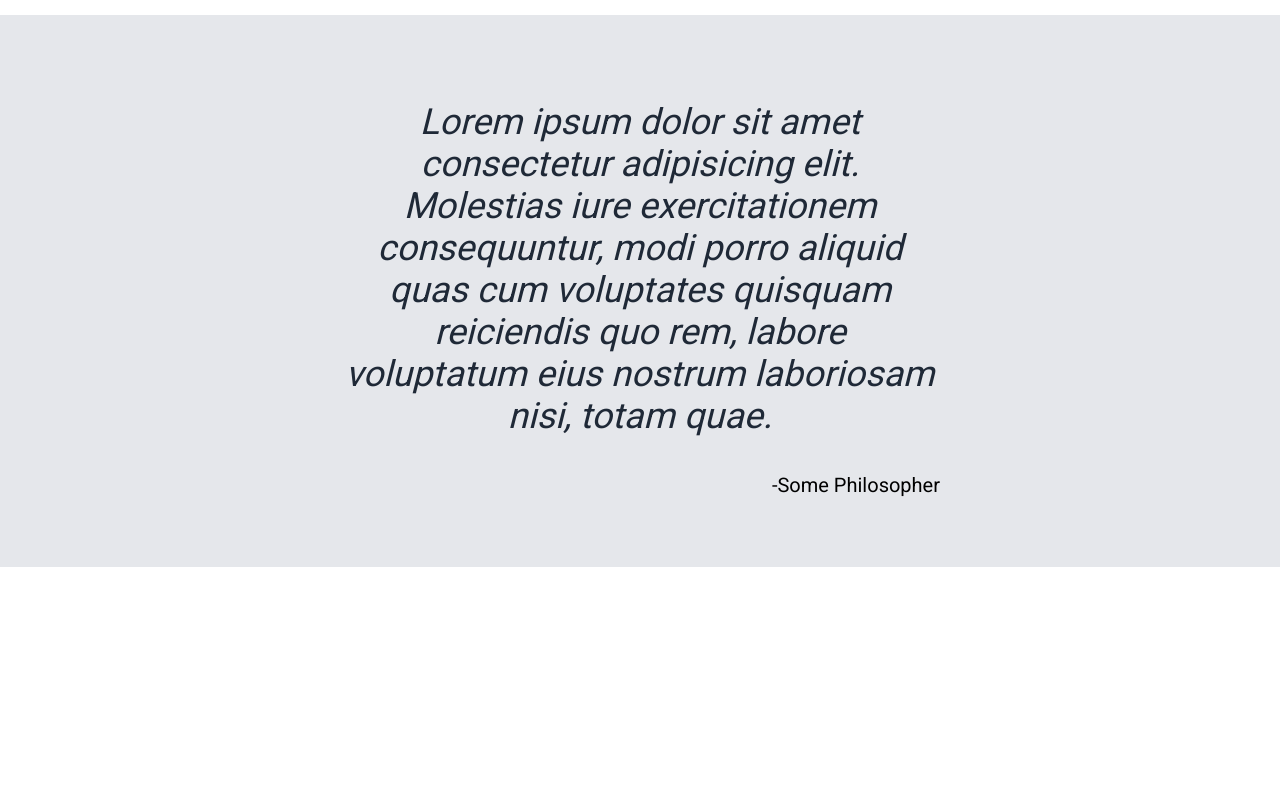
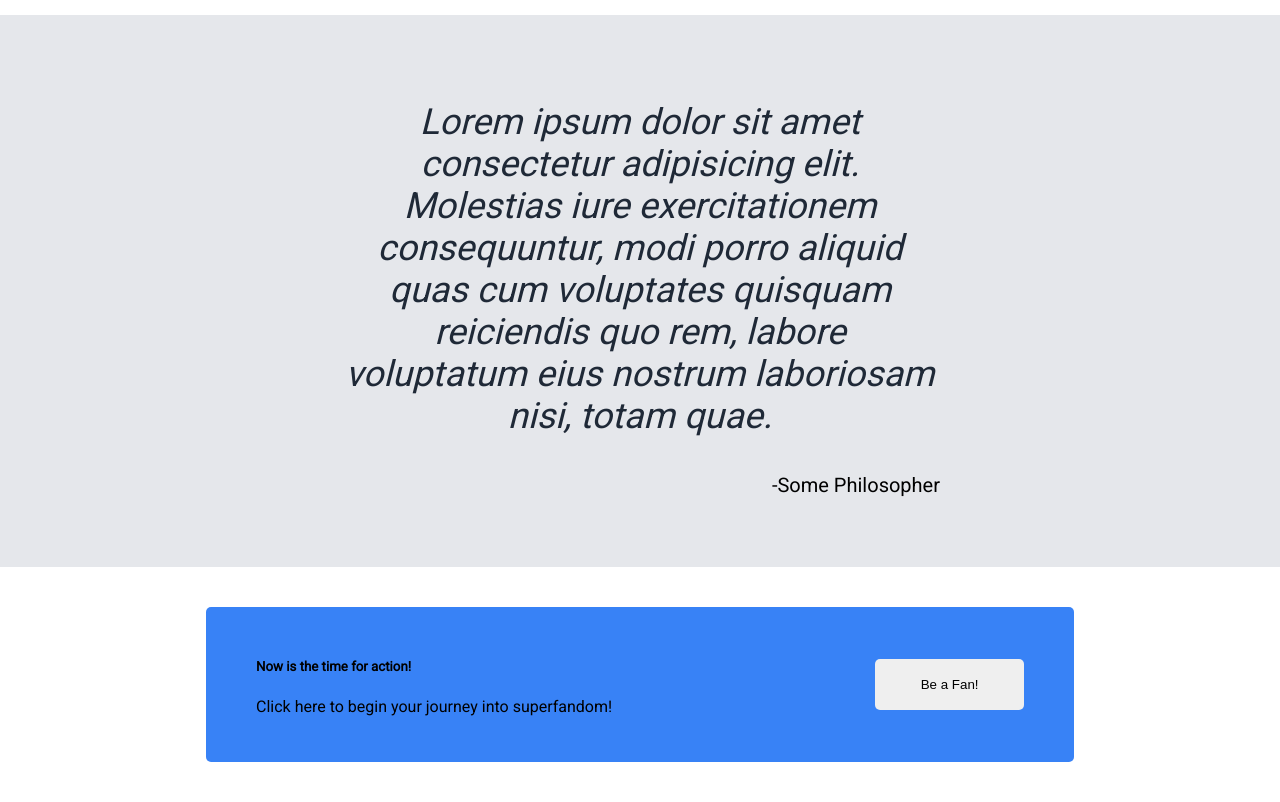
Before and after one commit to SpencerQuinn/landing-page, a plain HTML site: page index.html in a window 1280 px wide. Shown: the part 982-1784 px from the top of the page. Before the commit the page ends 1549 px from the top, so only its background shows below. Drawn offline with Linux system fonts and the light colour scheme.

Commit message:
Add call to action section

```diff
--- a/index.html
+++ b/index.html
@@ -55,7 +55,15 @@
             <h3>Lorem ipsum dolor sit amet consectetur adipisicing elit. Molestias iure exercitationem consequuntur, modi porro aliquid quas cum voluptates quisquam reiciendis quo rem, labore voluptatum eius nostrum laboriosam nisi, totam quae.</h3>
             <p>-Some Philosopher</p>
         </div>
-
+    </div>
+    <div class="call-to-action">
+        <div class="call-to-action-container">
+            <div class="cta-text">
+                <h5>Now is the time for action!</h5>
+                <p>Click here to begin your journey into superfandom!</p>
+            </div>
+            <button>Be a Fan!</button>
+        </div>
     </div>
 </body>
 </html>
--- a/styles.css
+++ b/styles.css
@@ -166,3 +166,38 @@ a{
     font-style: italic;
     font-weight:100;
 }
+
+/*Call to Action*/
+
+.call-to-action{
+    display: flex;
+    justify-content: center;
+    align-items: center;
+
+}
+
+.call-to-action-container{
+    background-color: var(--button-color);
+    width: 60%;
+    height: auto;
+    display: flex;
+    justify-content: flex-start;
+    padding: 30px 50px;
+    margin: 40px 50px;
+    border-radius: 5px;
+
+}
+
+.cta-text{
+    flex: 1 1 auto;
+
+}
+
+.call-to-action-container > button{
+    flex: .3 1 auto;
+    align-self: center;
+    height: 4vw;
+    border-style: none;
+    border-radius: 5px;
+
+}
```
